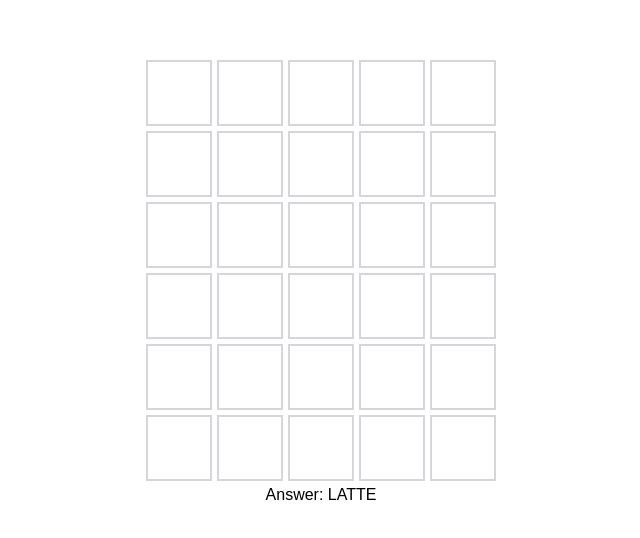
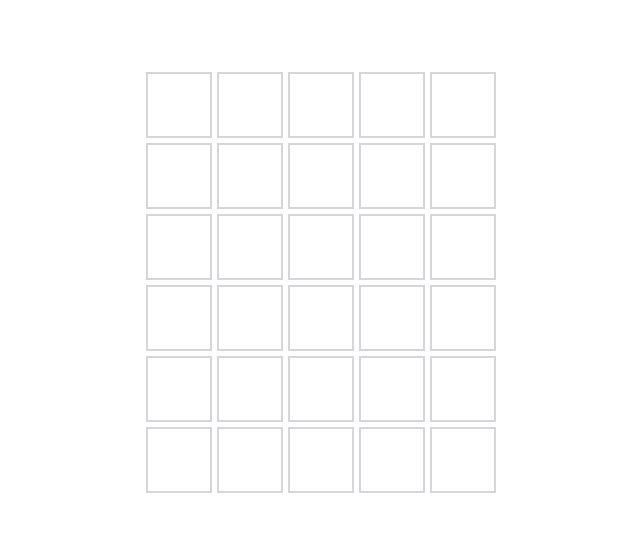
Before and after one commit to JoshuaM1995/wordle, a React app: page / in a window 1280 px wide. Shown: the part 118-656 px from the top of the page, without its empty margins (319-959 px from the left). Built offline with nearby package versions, Linux system fonts and the light colour scheme; the HTML template or start-up script is replaced by a standard one.

Commit message:
Implement logic to display the correct answer when all guesses are used and improve handling for game completion in Game component

```diff
--- a/src/components/Game/Game.tsx
+++ b/src/components/Game/Game.tsx
@@ -20,6 +20,12 @@ export const Game = ({ correctWord }: GameProps) => {
 
   useEffect(() => {
     const keyUpEvent = ({ key }: KeyboardEvent) => {
+      // The user has used up all their guesses
+      if (currentGuessIndex === ROWS_PER_GAME) {
+        // TODO: Handle this
+        return;
+      }
+
       const currentGuess = guesses[currentGuessIndex]?.toLowerCase();
       const newGuesses = [...guesses];
       const validKeyRegex = /^[a-zA-Z]{1}$/;
@@ -115,7 +121,10 @@ export const Game = ({ correctWord }: GameProps) => {
         </div>
       ))}
 
-      <div>Answer: {correctWord?.toUpperCase()}</div>
+      {currentGuessIndex === ROWS_PER_GAME && !hasWonGame && (
+        <div>Correct Answer: {correctWord?.toUpperCase()}</div>
+      )}
+
       {error && <div>Error: {error}</div>}
     </div>
   );
```
